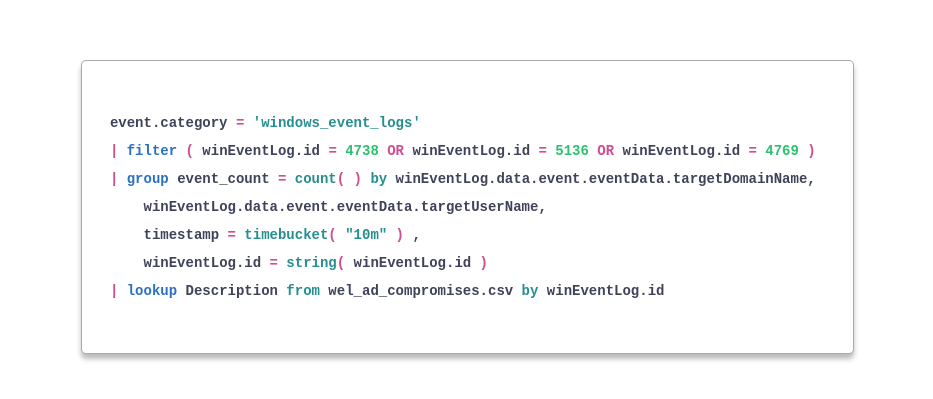
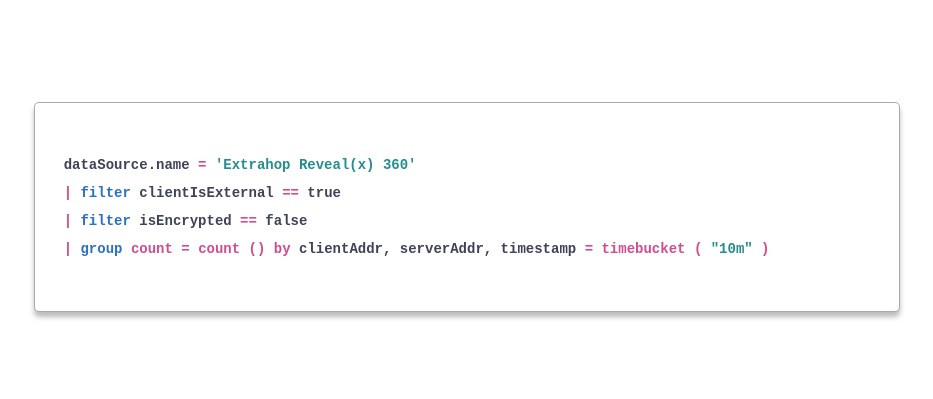
Before and after one commit to gcastill0-s1/project-06, a plain HTML site: page index.html in a window 1280 px wide. Shown: the part 201-600 px from the top of the page, without its empty margins (181-1114 px from the left). Drawn offline with Linux system fonts and the light colour scheme.

Commit message:
Final version with more smartness for functions

```diff
--- a/css/styles.css
+++ b/css/styles.css
@@ -64,7 +64,7 @@
 /* Style each category */
 .operator { color: #D14D8F; }       /* Operators */
 .expression { color: #2C71C1 }      /* Expressions */
-.function { color: #268E8E; }       /* Functions */
+.function { color: #D14D8F; }       /* Functions */
 .string { color: #268E8E; }         /* Strings */
-.number { color: #2CC171; }         /* Numbers */
+.number { color: #268E8E; }         /* Numbers */
 .comment { color: gray; }           /* Comments */
--- a/index.html
+++ b/index.html
@@ -11,15 +11,12 @@
 <body>
     <section id="pqhighlighter-border">
         <div class="pqhighlighter" id="pqhighlighter">
-            <code class="highlightedCode" id="highlightedCode">
-event.category = 'windows_event_logs'
-| filter ( winEventLog.id = 4738 OR winEventLog.id = 5136 OR winEventLog.id = 4769 )
-| group event_count = count() by winEventLog.data.event.eventData.targetDomainName,
-    winEventLog.data.event.eventData.targetUserName,
-    timestamp = timebucket("10m"),
-    winEventLog.id = string(winEventLog.id)
-| lookup Description from wel_ad_compromises.csv by winEventLog.id
-            </code>
+<code class="highlightedCode" id="highlightedCode">
+dataSource.name='Extrahop Reveal(x) 360'
+| filter clientIsExternal == true
+| filter isEncrypted == false
+| group count = count() by clientAddr, serverAddr, timestamp = timebucket("10m")
+</code>
         </div>
     </section>
 
--- a/js/highlighter.js
+++ b/js/highlighter.js
@@ -20,14 +20,14 @@
         const nextFragment = fragments[index + 1] || "";
 
         // Check if the current fragment is a function (contains class "function")
-        const isFunction = currentFragment.includes('class="function"');
+        const isOperator = currentFragment.includes('class="operator"') ;
         // Check if the next fragment is an operator (contains class "operator")
         const isNextOperator = nextFragment.includes('class="operator"');
 
         // Add a space only if the current fragment does not begin with a comma or semicolon
         // and it's not a function followed by an operator
-        if (currentFragment.startsWith(",") || currentFragment.startsWith(";") || (isFunction && isNextOperator)) {
-            return accumulator + currentFragment;  // Don't add a space before commas, semicolons, or between function and operator
+        if (currentFragment.startsWith(",") || currentFragment.startsWith(";") || ((isOperator) && isNextOperator)) {
+            return accumulator + currentFragment;  // Don't add a space between operators
         } else {
             return accumulator + currentFragment + " " ;  // Add a space before all other fragments
         }
```
